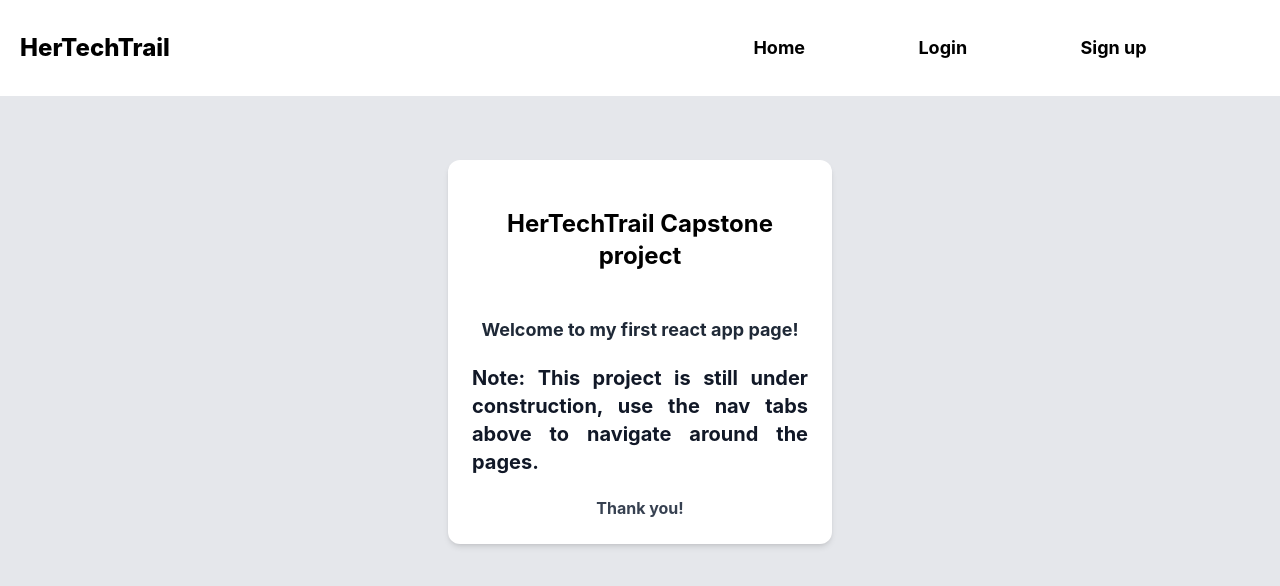
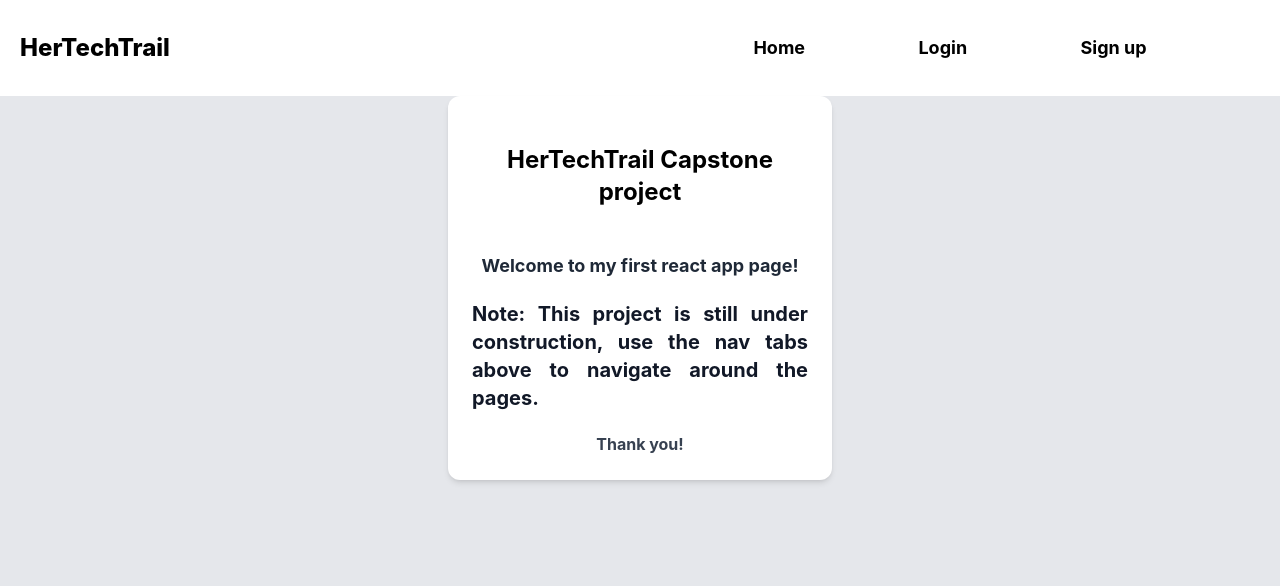
Before and after one commit to Esther146/the-apps, a React (Create React App) app: page / in a window 1280 px wide. Shown: the top 586 px of the page. Built offline with nearby package versions, Linux system fonts and the light colour scheme.

Commit message:
modied home page

```diff
--- a/src/mypage/home.jsx
+++ b/src/mypage/home.jsx
@@ -5,7 +5,8 @@ import { BrowserRouter, Routes, Route } from "react-router-dom";
 export default function Home() {
     return (
         <div className="w-full h-auto flex justify-center items-center bg-gray-200">
-            <div className="w-96 h-auto bg-white shadow-md rounded-xl p-6 flex flex-col mt-16">
+            <div className="w-96 h-auto bg-white shadow-md rounded-xl p-6 flex flex-col npmmt-16">
+
                 <h1 className="text-2xl font-bold m-6 text-center text-black">
                     HerTechTrail Capstone project
                 </h1>
```
